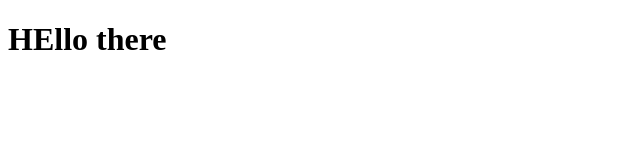
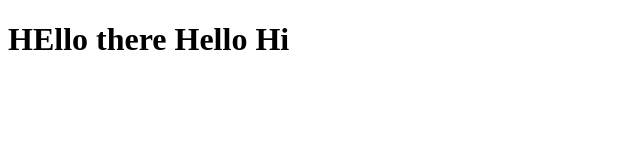
Before and after one commit to shubhamdixit863/justgithubthings, a plain HTML site: page data.html in a window 1280 px wide. Shown: the whole page, without its empty margins (0-640 px from the left). Drawn offline with Linux system fonts and the light colour scheme.

Commit message:
Update data.html

```diff
--- a/data.html
+++ b/data.html
@@ -10,6 +10,7 @@
 <body>
     <h1>
         HEllo there
+        Hello Hi
     </h1>
 </body>
 </html>
```
